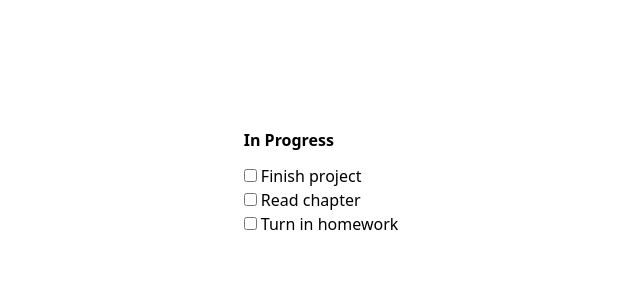
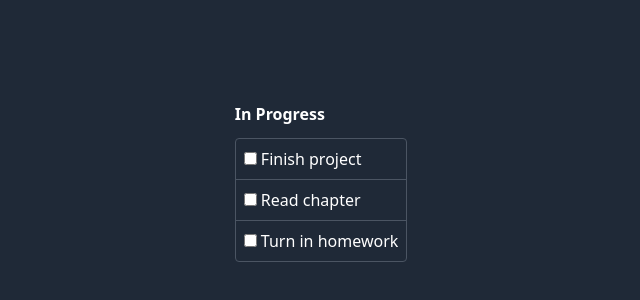
Before and after one commit to liam-mills/Vue, a website: page index.html in a window 1280 px wide. Shown: the part 218-518 px from the top of the page, without its empty margins (319-959 px from the left). Drawn offline with nearby package versions, Linux system fonts and the light colour scheme.

Commit message:
Dark styling

```diff
--- a/index.html
+++ b/index.html
@@ -8,7 +8,7 @@
     <script src="https://unpkg.com/vue@3"></script>
     <script src="https://cdn.tailwindcss.com"></script>
 </head>
-<body class="h-full grid place-items-center">
+<body class="h-full grid place-items-center bg-gray-800 text-white">
 
     <div id="app"></div>
 
--- a/js/components/Assignment.js
+++ b/js/components/Assignment.js
@@ -1,6 +1,6 @@
 export default {
     template: `
-        <li>
+        <li class="p-2">
             <label>
                 <input type="checkbox" v-model="assignment.complete" />
                 {{ assignment.name }}
--- a/js/components/AssignmentList.js
+++ b/js/components/AssignmentList.js
@@ -8,7 +8,7 @@ export default {
         <section v-if="assignments.length">
             <h2 class="font-bold mb-3">{{ title }}</h2>
 
-            <ul>
+            <ul class="border border-gray-600 rounded divide-y divide-gray-600">
 
                 <assignment
                     v-for="assignment in assignments"
```
